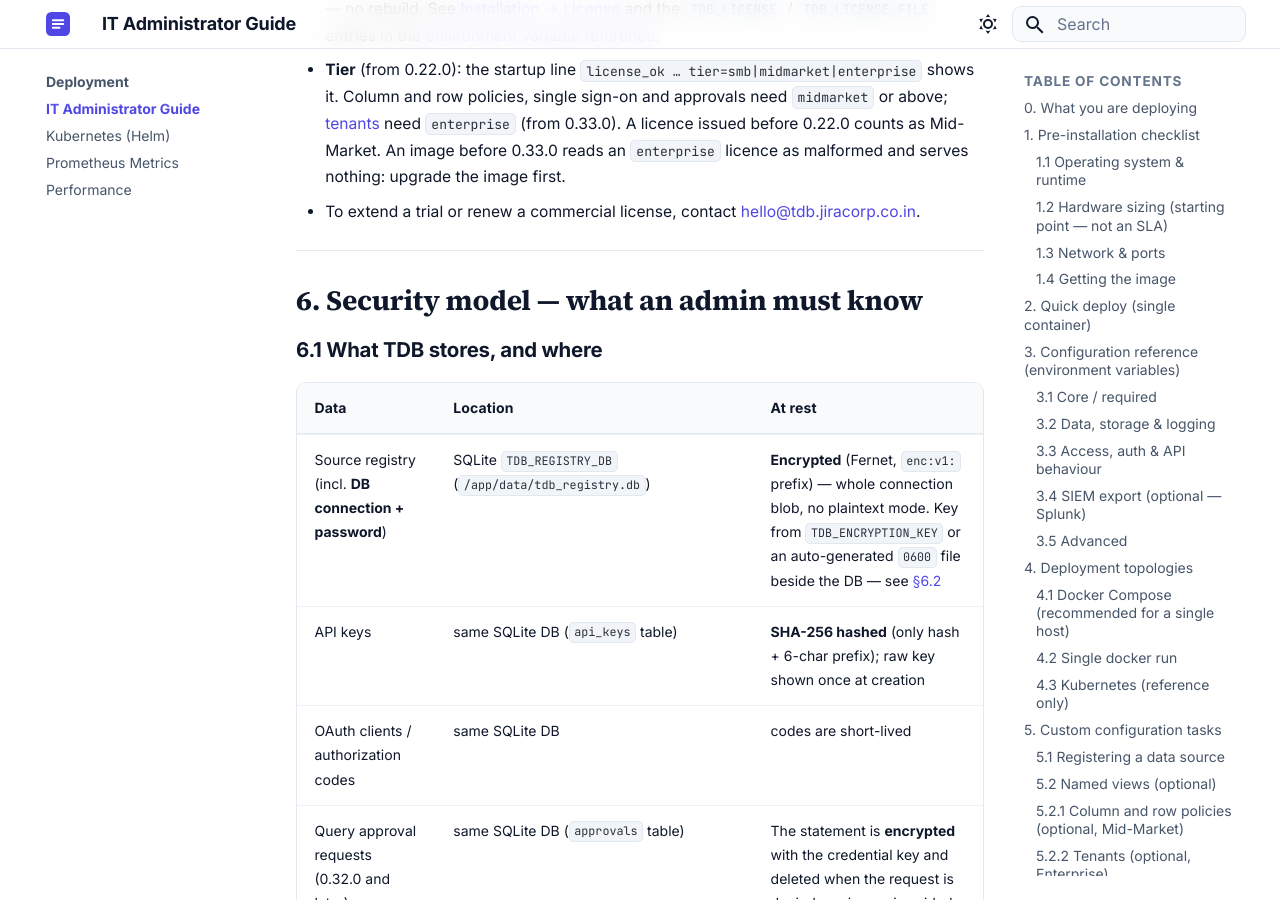
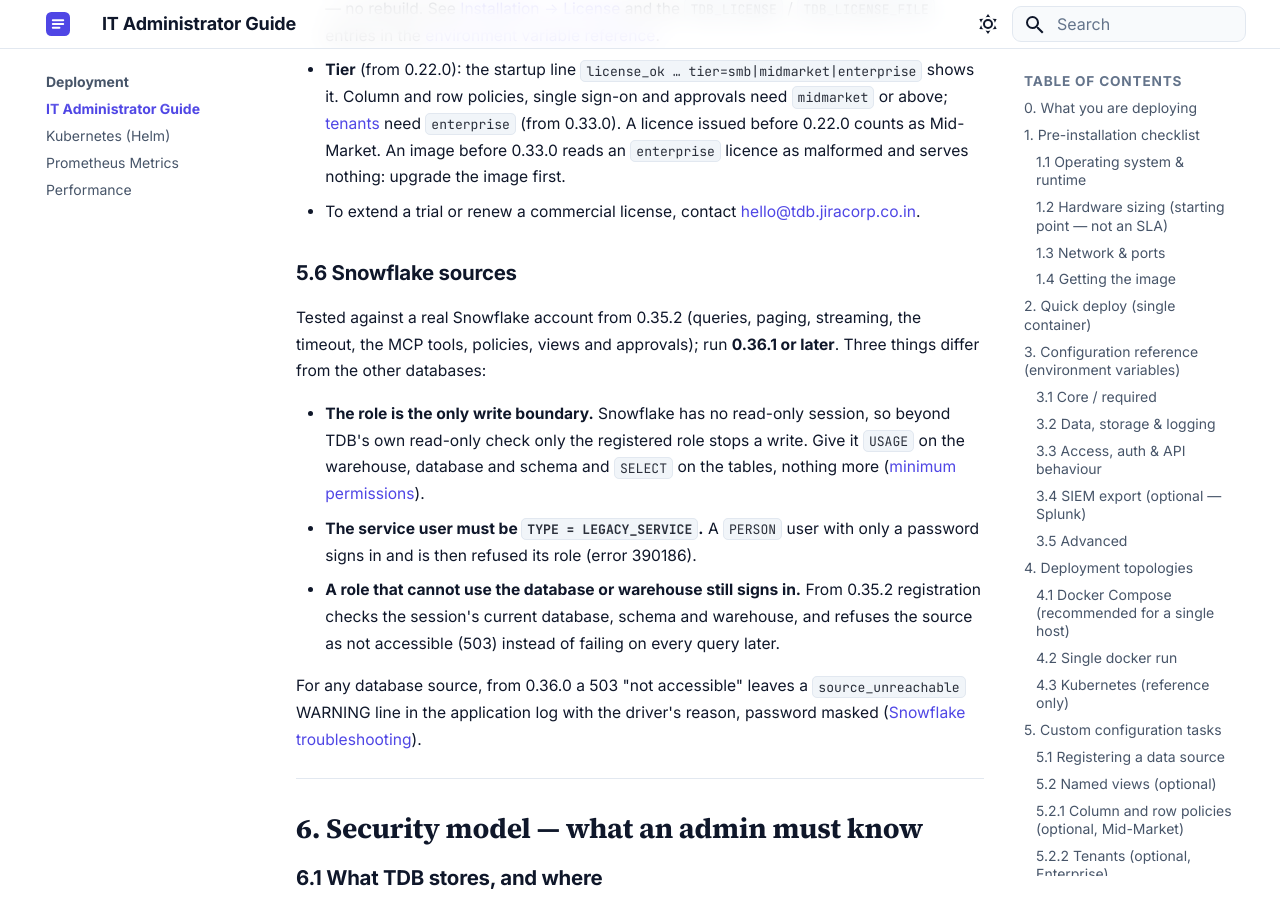
Before and after one commit to tdb-project/tdb-docs, an MkDocs documentation site: the page built from docs/deployment/it-admin-guide.md, in a window 1280 px wide and 900 px high, scrolled down 16225 px. Built offline with MkDocs 1.6.1 and Material for MkDocs 9.7.7, drawn with Linux system fonts in a browser that asks for light colours; some of the changed text lies outside the part shown.

Commit message:
360 pass for 0.36.1: IT guide Snowflake section and 503 troubleshooting, key API path fixed; architecture (tool names under policy, Snowflake role, not in CI); filter_source note confirmed on Snowflake; MCP column case
Co-Authored-By: Claude Opus 5.5 <noreply@anthropic.com>

```diff
--- a/docs/deployment/it-admin-guide.md
+++ b/docs/deployment/it-admin-guide.md
@@ -532,6 +532,26 @@ The connector defaults to `Encrypt=yes`. For self-signed SQL Server certs set
 - To extend a trial or renew a commercial license, contact
   [hello@tdb.jiracorp.co.in](mailto:hello@tdb.jiracorp.co.in).
 
+### 5.6 Snowflake sources
+
+Tested against a real Snowflake account from 0.35.2 (queries, paging, streaming, the
+timeout, the MCP tools, policies, views and approvals); run **0.36.1 or later**. Three
+things differ from the other databases:
+
+- **The role is the only write boundary.** Snowflake has no read-only session, so beyond
+  TDB's own read-only check only the registered role stops a write. Give it `USAGE` on the
+  warehouse, database and schema and `SELECT` on the tables, nothing more
+  ([minimum permissions](../connectors/snowflake.md#minimum-required-database-permissions)).
+- **The service user must be `TYPE = LEGACY_SERVICE`.** A `PERSON` user with only a password
+  signs in and is then refused its role (error 390186).
+- **A role that cannot use the database or warehouse still signs in.** From 0.35.2
+  registration checks the session's current database, schema and warehouse, and refuses
+  the source as not accessible (503) instead of failing on every query later.
+
+For any database source, from 0.36.0 a 503 "not accessible" leaves a `source_unreachable`
+WARNING line in the application log with the driver's reason, password masked
+([Snowflake troubleshooting](../connectors/snowflake.md#troubleshooting)).
+
 ---
 
 ## 6. Security model — what an admin must know
@@ -786,9 +806,12 @@ Run these after deploying.
   device: WAL does not work on a network filesystem such as NFS.
 - **Upgrades:** pull the new image tag, stop the old container, start the new one against
   the **same** `/app/data` volume. Migrations are idempotent and run on startup.
-- **Key rotation:** add/rotate API keys via the `/v1/apikeys` admin API (raw key shown
-  once); rotate `TDB_JWT_SECRET` (invalidates outstanding JWTs) on a schedule.
+- **Key rotation:** add and rotate API keys with the `/v1/auth/keys` admin API
+  ([API keys](../auth/api-keys.md); the raw key is shown once); rotate `TDB_JWT_SECRET` (invalidates outstanding JWTs) on a schedule.
 - **License renewal:** see [§5.5](#55-license).
+- **A source answers 503 "not accessible":** from 0.36.0 the application log has a
+  `source_unreachable` line naming the source type and the driver's reason (wrong password,
+  host unreachable, a role that cannot use the database). Before 0.36.0 it said nothing.
 - **Monitoring:** scrape `/metrics`; alert on `/health` and on `audit/verify` returning
   `valid:false`. On **0.6.0 and later** three more signals are worth alerting on:
   `tdb_source_query_duration_seconds` p95 per `source_type` (a single slow source is
```
Also changed, not shown: docs/api/mcp.md (+2 -2 lines), docs/architecture.md (+6 -2 lines), docs/security/updates.md (+2 -1 lines).
